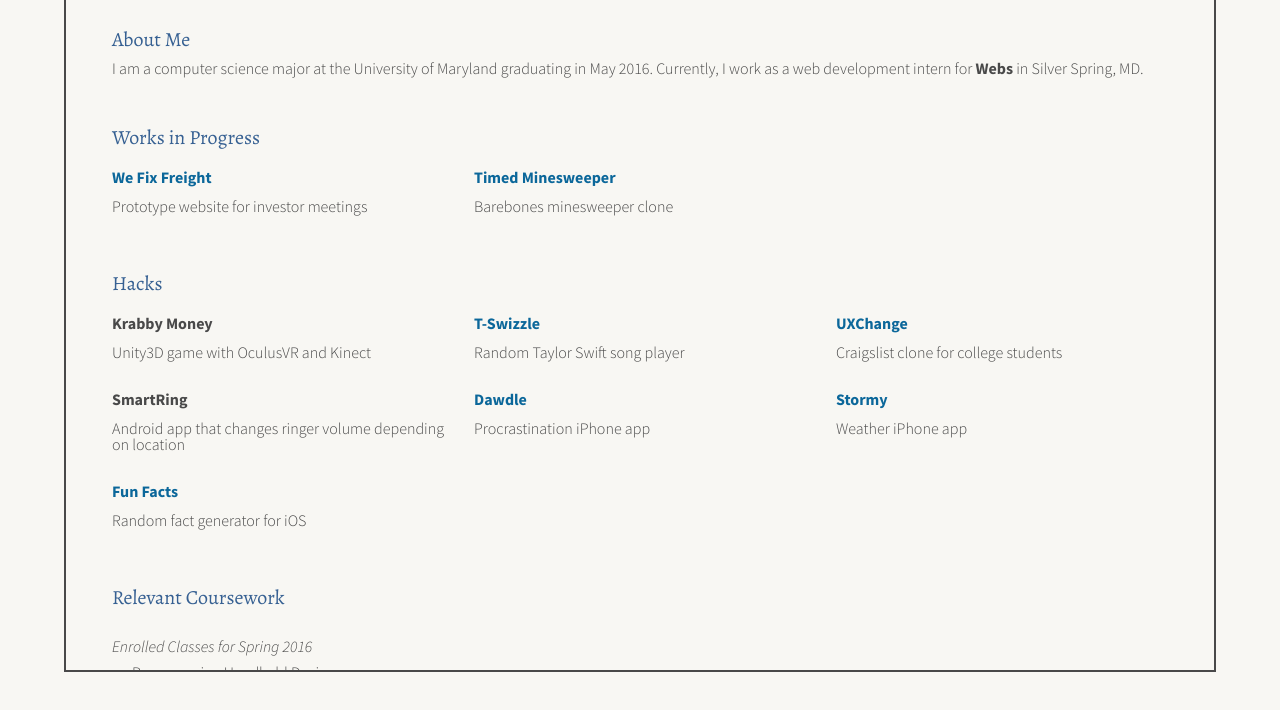
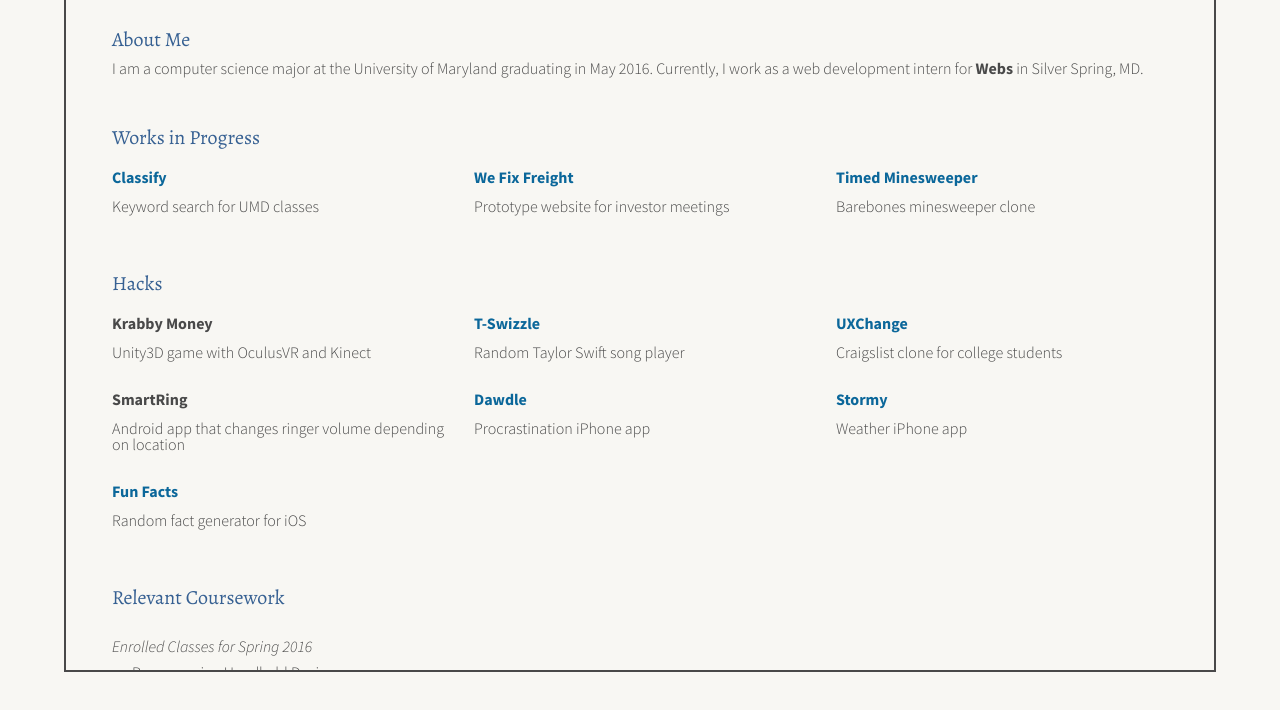
Before and after one commit to dyzhu12/dyzhu12.github.io, a plain HTML site: page index.html in a window 1280 px wide. Shown: the part 88-798 px from the top of the page. Drawn offline with nearby package versions, Linux system fonts and the light colour scheme.

```diff
--- a/index.html
+++ b/index.html
@@ -31,6 +31,14 @@
 					<div class='section'>
 						<h1 class='section-title'>Works in Progress</h1>
 						<div class='row'>
+							<div class='col-md-4 project'>
+								<a class='project-title active-link' target='_blank' href='https://github.com/dyzhu12/classify'>
+									Classify
+								</a>
+								<p class='project-description'>
+									Keyword search for UMD classes
+								</p>
+							</div>
 							<div class='col-md-4 project'>
 								<a class='project-title active-link' target='_blank' href='https://still-cliffs-9205.herokuapp.com/#/'>
 									We Fix Freight
```
